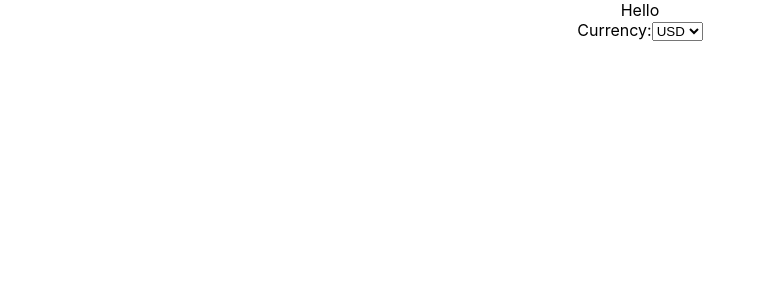
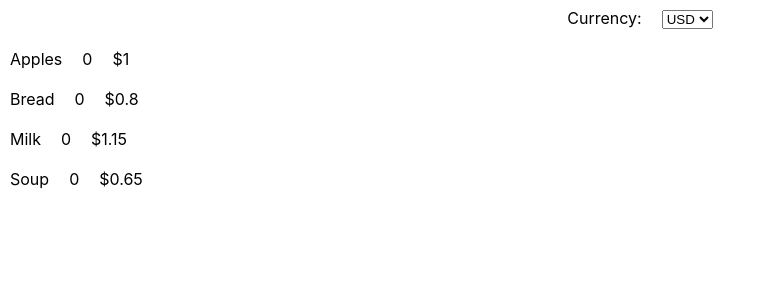
Before and after one commit to TechDomani/multi-currency-basket, a React (Create React App) app: page / in a window 1280 px wide. Shown: the top 300 px of the page, without its empty margins (0-766 px from the left). Built offline with nearby package versions, Linux system fonts and the light colour scheme.

Commit message:
Add trolley items

```diff
--- a/package.json
+++ b/package.json
@@ -3,6 +3,10 @@
   "version": "0.1.0",
   "private": true,
   "dependencies": {
+    "@fortawesome/fontawesome-svg-core": "^1.2.32",
+    "@fortawesome/free-regular-svg-icons": "^5.15.2",
+    "@fortawesome/free-solid-svg-icons": "^5.15.1",
+    "@fortawesome/react-fontawesome": "^0.1.14",
     "@testing-library/jest-dom": "^5.11.9",
     "@testing-library/react": "^11.2.5",
     "@testing-library/user-event": "^12.8.1",
--- a/public/index.html
+++ b/public/index.html
@@ -24,7 +24,7 @@
       work correctly both with client-side routing and a non-root public URL.
       Learn how to configure a non-root public URL by running `npm run build`.
     -->
-    <title>React App</title>
+    <title>Multi Currency Basket</title>
   </head>
   <body>
     <noscript>You need to enable JavaScript to run this app.</noscript>
--- a/src/Components/Basket/Basket.js
+++ b/src/Components/Basket/Basket.js
@@ -1,26 +1,57 @@
 import React, { useState } from "react";
+import { useEffect } from "react";
+import BasketItem from "../BasketItem/BasketItem";
 import Currency from "../Currency/Currency";
 
 function Basket() {
 
+    // State
     const [currentCurrency, setCurrentCurrency] = useState("USD");
+    const [basketTotal, setBasketTotal] = useState(0);
 
+    // Static Data
     const currencies = [
-         { currency: "CAD", exchange: 1.26349 },
-         { currency: "CHF", exchange: 0.915 },
-         { currency: "EUR", exchange: 0.85 },
-         { currency: "GBP", exchange: 0.716 },
-         { currency: "USD", exchange: 1 }
+         { currency: "CAD", exchange: 1.26349, symbol: "$"},
+         { currency: "CHF", exchange: 0.915, symbol: "Fr" },
+         { currency: "EUR", exchange: 0.85, symbol: "€" },
+         { currency: "GBP", exchange: 0.716, symbol: "£" },
+         { currency: "USD", exchange: 1, symbol: "$"}
      ];
 
-    return (
+     const basketItems = [
+        { usdPrice: 1.00, itemName: "Apples", priceType: "per bag" },
+        { usdPrice: 0.80, itemName: "Bread", priceType: "per loaf" },
+        { usdPrice: 1.15, itemName: "Milk", priceType: "per bottle" },
+        { usdPrice: 0.65, itemName: "Soup", priceType: "per tin" }
+     ];
+
+     // Functions
+     const getPriceDisplay = (price) => {
+         console.log(currentCurrency);
+         let currency = currencies.find((c) => c.currency === currentCurrency);
+         console.log(currency);
+         let convertedPrice = Math.round(price*currency.exchange*100)/100;
+         return `${currency.symbol}${convertedPrice}`;
+     }
+
+     const updateTotal = (increment) => {
+         let total = basketTotal + increment;
+         setBasketTotal(total);
+     }
+
+     return (
        <div>
-            Hello
             <Currency currencies={currencies.map(c => c.currency)}
               currentCurrency={currentCurrency}
-              setCurrentCurrency={setCurrentCurrency}
-            >
+              setCurrentCurrency={setCurrentCurrency}>
             </Currency>
+            {
+                basketItems.map((b) => <BasketItem key={b.itemName}
+                                                   basketItem={b}
+                                                   getPriceDisplay={getPriceDisplay}
+                                                   updateTotal={updateTotal}>
+                                       </BasketItem>)
+            }
         </div>
     );
 }
--- /dev/null
+++ b/src/Components/BasketItem/BasketItem.css
@@ -0,0 +1,4 @@
+.basket-item-container {
+    display: flex;
+    flex-direction: row;
+}
--- /dev/null
+++ b/src/Components/BasketItem/BasketItem.js
@@ -0,0 +1,19 @@
+import React, { useState } from "react";
+import './BasketItem.css'
+
+function BasketItem({ basketItem, getPriceDisplay, updateTotal}){
+
+    // State
+    const [itemNumber, setItemNumber] = useState(0);
+
+    return (
+       <div className="basket-item-container">
+           <div className="margin-sm">{basketItem.itemName}</div>
+           <div className="margin-sm">{itemNumber}</div>
+           <div className="margin-sm">{getPriceDisplay(basketItem.usdPrice)}</div>
+       </div>
+    )
+
+}
+
+export default BasketItem;
--- a/src/Components/Currency/Currency.js
+++ b/src/Components/Currency/Currency.js
@@ -3,10 +3,15 @@ import React from "react";
 function Currency({ currencies, currentCurrency,
    setCurrentCurrency}){
 
+   const updateCurrency = (event) => {
+      console.log(event);
+      setCurrentCurrency(event.target.value);
+   }
+
     return (
         <div>
-            <label htmlFor="currencies">Currency:</label>
-            <select id="currencies" defaultValue={currentCurrency} onChange={setCurrentCurrency}>
+            <label htmlFor="currencies" className="margin-sm">Currency:</label>
+            <select id="currencies" defaultValue={currentCurrency} onChange={updateCurrency} className="margin-sm">
             {
                currencies.map((c) =>
                   <option key ={c} value={c}>{c}</option>)
--- a/src/index.css
+++ b/src/index.css
@@ -11,3 +11,7 @@ code {
   font-family: source-code-pro, Menlo, Monaco, Consolas, 'Courier New',
     monospace;
 }
+
+.margin-sm {
+  margin: 10px;
+}
--- a/src/index.js
+++ b/src/index.js
@@ -3,6 +3,12 @@ import ReactDOM from 'react-dom';
 import './index.css';
 import App from './App';
 import reportWebVitals from './reportWebVitals';
+import { library } from "@fortawesome/fontawesome-svg-core";
+import { faPlus } from "@fortawesome/free-solid-svg-icons";
+import { faMinus } from "@fortawesome/free-solid-svg-icons";
+
+library.add(faPlus);
+library.add(faMinus);
 
 ReactDOM.render(
   <React.StrictMode>
```
Also changed, not shown: 2 other files (tests, documents, lock files or other folders).
